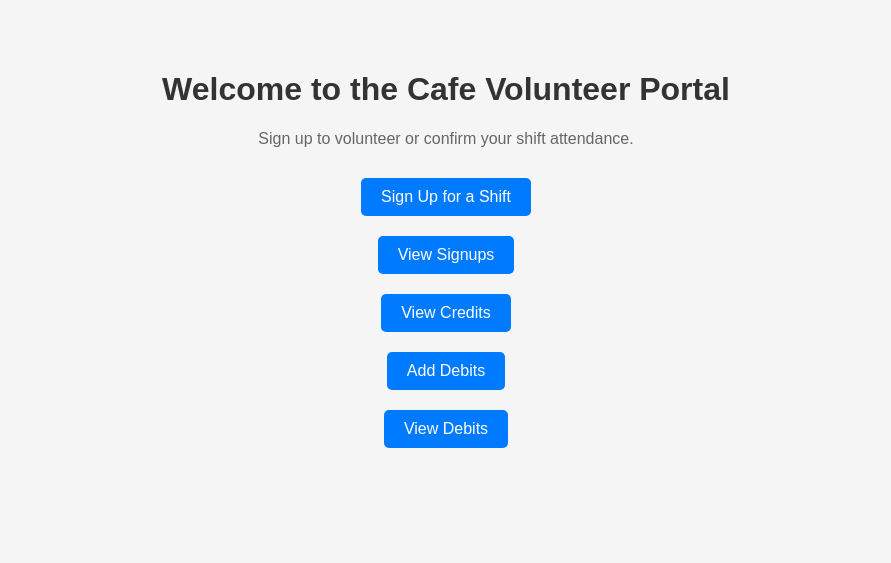
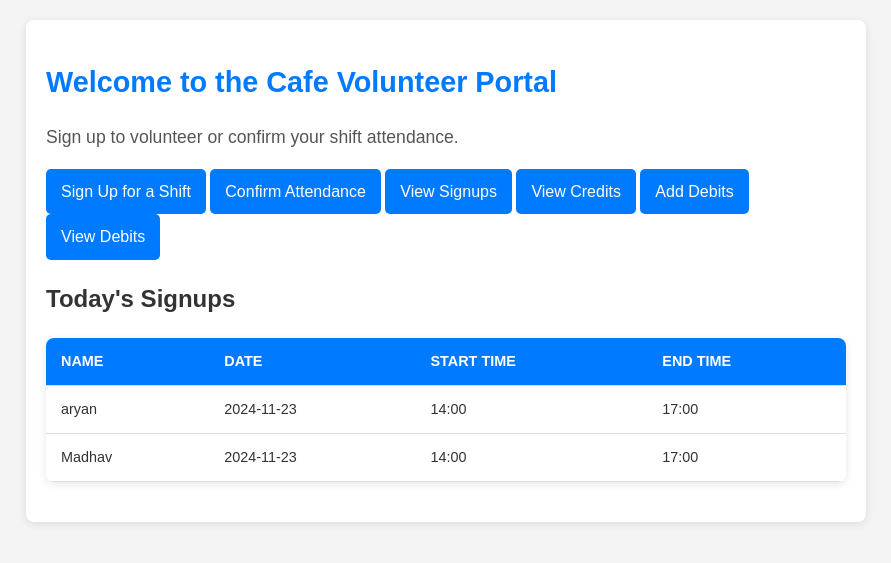
Before and after one commit to kmsaryan/CafeVolunteerPortal, a Flask app: page / in a window 1280 px wide. Shown: the top 563 px of the page, without its empty margins (194-1085 px from the left). Run offline with Flask 3, Linux system fonts and the light colour scheme; data comes from the database, SQL or seed files in the repository; both versions use the stored data as it was after the commit.

Commit message:
Add navigation links to templates and enhance UI with improved styles

```diff
--- a/app.py
+++ b/app.py
@@ -15,7 +15,11 @@ def get_db_connection():
 # Home route
 @app.route("/")
 def index():
-    return render_template("home.html")
+    conn = get_db_connection()
+    today = datetime.now().strftime("%Y-%m-%d")
+    today_signups = conn.execute("SELECT * FROM Signups WHERE date = ?", (today,)).fetchall()
+    conn.close()
+    return render_template("home.html", today_signups=today_signups)
 
 # Route to view signups
 @app.route("/signups")
@@ -31,107 +35,140 @@ def signup():
     if request.method == "POST":
         name = request.form["name"]
         date = request.form["date"]
-        shift_time = request.form['shift-time']
+        shift_time = request.form["shift-time"]
         start_time, end_time = shift_time.split('-')
-
-        # Calculate duration
-        start_time_dt = datetime.strptime(start_time.strip(), '%H:%M')
-        end_time_dt = datetime.strptime(end_time.strip(), '%H:%M')
-        duration = (end_time_dt - start_time_dt).seconds / 3600
 
         conn = get_db_connection()
         cursor = conn.cursor()
 
-        # Check if the volunteer worked on the previous day
-        last_entry = cursor.execute("""
-            SELECT date FROM Signups WHERE name = ? ORDER BY date DESC LIMIT 1
-        """, (name,)).fetchone()
+        # Check for duplicate signups
+        duplicate = cursor.execute("""
+            SELECT * FROM Signups WHERE name = ? AND date = ?
+        """, (name, date)).fetchone()
+        if duplicate:
+            conn.close()
+            return render_template("signup.html", signup_message="You have already signed up for this date!")
 
-        if last_entry:
-            last_date = datetime.strptime(last_entry["date"], "%Y-%m-%d")
-            signup_date = datetime.strptime(date, "%Y-%m-%d")
-            if (signup_date - last_date).days == 1:
-                conn.close()
-                return "Volunteer cannot work on consecutive days!", 400
+        # Check if fewer than two workers are signed up
+        worker_count = cursor.execute("""
+            SELECT COUNT(*) AS count FROM Signups WHERE date = ?
+        """, (date,)).fetchone()["count"]
+        if worker_count >= 2:
+            conn.close()
+            return render_template("signup.html", signup_message="This date already has enough workers!")
 
         # Insert the new signup
         cursor.execute("""
             INSERT INTO Signups (name, date, start_time, end_time)
             VALUES (?, ?, ?, ?)
-        """, (name, date, start_time, end_time))
+        """, (name, date, start_time.strip(), end_time.strip()))
+        conn.commit()
+        conn.close()
+        return redirect(url_for("view_signups"))
+
+    return render_template("signup.html", signup_message=None)
+
+# Route to handle attendance confirmation and update Credits table
+@app.route("/confirm", methods=["POST", "GET"])
+def confirm_attendance():
+    if request.method == "POST":
+        name = request.form["name"]
+        shift_date = request.form["shift-date"]
+
+        conn = get_db_connection()
+        cursor = conn.cursor()
+
+        # Fetch signup details for the given name and date
+        signup = cursor.execute("""
+            SELECT * FROM Signups WHERE name = ? AND date = ? LIMIT 1
+        """, (name, shift_date)).fetchone()
+
+        if not signup:
+            conn.close()
+            return render_template("confirm.html", confirm_message="Signup not found!")
+
+        if signup["attendance"] == "Confirmed":
+            conn.close()
+            return render_template("confirm.html", confirm_message="Attendance already confirmed!")
+
+        # Calculate credits earned
+        start_time = datetime.strptime(signup["start_time"], "%H:%M")
+        end_time = datetime.strptime(signup["end_time"], "%H:%M")
+        duration = (end_time - start_time).seconds / 3600
+        amount_made = duration * 20
+
+        # Calculate the updated balance considering debits
+        total_credits = cursor.execute("""
+            SELECT COALESCE(SUM(amount_made), 0) AS total_credits FROM Credits WHERE name = ?
+        """, (name,)).fetchone()["total_credits"]
+
+        total_debits = cursor.execute("""
+            SELECT COALESCE(SUM(amount_spent), 0) AS total_debits FROM Debits WHERE name = ?
+        """, (name,)).fetchone()["total_debits"]
+
+        current_balance = total_credits - total_debits + amount_made
+
+        # Update attendance and add entry to Credits
+        cursor.execute("UPDATE Signups SET attendance = 'Confirmed' WHERE id = ?", (signup["id"],))
+        cursor.execute("""
+            INSERT INTO Credits (name, date, amount_made, balance) VALUES (?, ?, ?, ?)
+        """, (name, shift_date, amount_made, current_balance))
         conn.commit()
         conn.close()
 
-        return redirect(url_for("view_signups"))
+        return render_template("confirm.html", confirm_message="Attendance confirmed successfully!")
 
-    return render_template("signup.html")
+    # GET request
+    return render_template("confirm.html", confirm_message="")
 
-# Route to confirm attendance and update Credits table
-@app.route("/confirm/<int:signup_id>", methods=["POST"])
-def confirm_attendance(signup_id):
-    conn = get_db_connection()
-    cursor = conn.cursor()
 
-    # Fetch signup details
-    signup = cursor.execute("SELECT * FROM Signups WHERE id = ?", (signup_id,)).fetchone()
-    if not signup:
+
+@app.route("/debit", methods=["GET", "POST"])
+def add_debit():
+    if request.method == "POST":
+        # Handle the form submission
+        try:
+            name = request.form["name"]
+            date = request.form["date"]
+            amount_spent = float(request.form["amount_spent"])
+        except KeyError as e:
+            return f"Missing field: {e.args[0]}", 400
+
+        conn = get_db_connection()
+        cursor = conn.cursor()
+
+        # Calculate the updated balance considering both Credits and Debits
+        total_credits = cursor.execute("""
+            SELECT COALESCE(SUM(amount_made), 0) AS total_credits FROM Credits WHERE name = ?
+        """, (name,)).fetchone()["total_credits"]
+
+        total_debits = cursor.execute("""
+            SELECT COALESCE(SUM(amount_spent), 0) AS total_debits FROM Debits WHERE name = ?
+        """, (name,)).fetchone()["total_debits"]
+
+        current_balance = total_credits - total_debits
+
+        # Check if the balance is sufficient
+        if current_balance < amount_spent:
+            conn.close()
+            return "Insufficient balance!", 400
+
+        # Calculate the new balance
+        new_balance = current_balance - amount_spent
+
+        # Add entry to the Debits table
+        cursor.execute("""
+            INSERT INTO Debits (name, date, amount_spent, balance) VALUES (?, ?, ?, ?)
+        """, (name, date, amount_spent, new_balance))
+        conn.commit()
         conn.close()
-        return "Signup not found!", 404
 
-    if signup["attendance"] == "Confirmed":
-        conn.close()
-        return "Attendance already confirmed!", 400
+        return redirect(url_for("view_debits"))
 
-    # Calculate credits earned
-    start_time = datetime.strptime(signup["start_time"], "%H:%M")
-    end_time = datetime.strptime(signup["end_time"], "%H:%M")
-    duration = (end_time - start_time).seconds / 3600
-    amount_made = duration * 20
+    # Render the debit form for a GET request
+    return render_template("debit_entry.html")
 
-    # Get the last balance from the Credits table
-    last_balance = cursor.execute("""
-        SELECT balance FROM Credits WHERE name = ? ORDER BY date DESC LIMIT 1
-    """, (signup["name"],)).fetchone()
-    new_balance = (last_balance["balance"] if last_balance else 0) + amount_made
 
-    # Update attendance and add entry to Credits
-    cursor.execute("UPDATE Signups SET attendance = 'Confirmed' WHERE id = ?", (signup_id,))
-    cursor.execute("""
-        INSERT INTO Credits (name, date, amount_made, balance) VALUES (?, ?, ?, ?)
-    """, (signup["name"], signup["date"], amount_made, new_balance))
-    conn.commit()
-    conn.close()
-
-    return redirect(url_for("view_signups"))
-
-# Route to handle debit transactions
-@app.route("/debit", methods=["POST","GET"])
-def add_debit():
-    name = request.form["name"]
-    date = request.form["date"]
-    amount_spent = float(request.form["amount_spent"])
-
-    conn = get_db_connection()
-    cursor = conn.cursor()
-
-    # Get the last balance from the Credits table
-    last_balance = cursor.execute("""
-        SELECT balance FROM Credits WHERE name = ? ORDER BY date DESC LIMIT 1
-    """, (name,)).fetchone()
-    if not last_balance or last_balance["balance"] < amount_spent:
-        conn.close()
-        return "Insufficient balance!", 400
-
-    # Calculate the new balance
-    new_balance = last_balance["balance"] - amount_spent
-
-    # Add entry to Debits table
-    cursor.execute("""
-        INSERT INTO Debits (name, date, amount_spent, balance) VALUES (?, ?, ?, ?)
-    """, (name, date, amount_spent, new_balance))
-    conn.commit()
-    conn.close()
-    return render_template("debit_entry.html")
 
 
 # Route to view debits
--- a/static/css/styles.css
+++ b/static/css/styles.css
@@ -1,85 +1,161 @@
-/* General Styles */
+/* General styles */
 body {
     font-family: Arial, sans-serif;
+    line-height: 1.6;
     margin: 0;
     padding: 0;
-    display: flex;
-    justify-content: center;
-    align-items: center;
-    flex-direction: column;
-    background-color: #f5f5f5;
+    background-color: #f4f4f4;
+    color: #333;
 }
 
 .container {
-    text-align: center;
-    margin-top: 50px;
+    max-width: 800px;
+    margin: 20px auto;
+    padding: 20px;
+    background: #fff;
+    box-shadow: 0 2px 8px rgba(0, 0, 0, 0.1);
+    border-radius: 8px;
 }
 
-h1, h2 {
-    color: #333;
+/* Header styles */
+header h1 {
+    margin-bottom: 15px;
+    font-size: 1.8rem;
+    color: #007BFF;
 }
 
-p {
-    color: #666;
+header p {
+    font-size: 1.1rem;
+    color: #555;
 }
 
-.button-group {
-    margin: 20px;
+/* Button styles */
+button,
+.button {
+    display: inline-block;
+    padding: 10px 15px;
+    background: #007BFF;
+    color: #fff;
+    border: none;
+    border-radius: 5px;
+    text-decoration: none;
+    cursor: pointer;
+    transition: background-color 0.3s ease-in-out, transform 0.2s ease-in-out;
 }
 
-.button {
-    text-decoration: none;
-    color: white;
-    background-color: #007bff;
-    padding: 10px 20px;
-    border-radius: 5px;
-    margin: 10px;
-    display: inline-block;
-    transition: background-color 0.3s;
+button:hover,
+.button:hover {
+    background-color: #0056b3;
+    transform: translateY(-2px);
 }
 
-.button:hover {
-    background-color: #0056b3;
+/* Table styles */
+table {
+    width: 100%;
+    border-collapse: collapse;
+    margin: 20px 0;
+    font-size: 1rem;
+    background-color: #fff;
+    border-radius: 8px;
+    overflow: hidden;
+    box-shadow: 0 2px 8px rgba(0, 0, 0, 0.1);
 }
 
-/* Form Styles */
-.form-container {
-    width: 300px;
-    padding: 20px;
-    margin-top: 20px;
-    background-color: #ffffff;
-    border: 1px solid #ddd;
-    border-radius: 10px;
+table th,
+table td {
+    padding: 12px 15px;
+    border-bottom: 1px solid #ddd;
+    text-align: left;
+    font-size: 0.9rem;
 }
 
-label {
+table th {
+    background-color: #007BFF;
+    color: white;
+    text-transform: uppercase;
     font-weight: bold;
-    display: block;
-    margin-top: 10px;
 }
 
-input, select, button {
+table tr:hover {
+    background-color: #f4f8ff;
+}
+
+/* Responsive table styles */
+@media (max-width: 600px) {
+    table {
+        display: block;
+        overflow-x: auto;
+        white-space: nowrap;
+    }
+
+    table th,
+    table td {
+        font-size: 0.8rem;
+    }
+}
+
+/* Form styles */
+form {
+    margin: 20px 0;
+}
+
+form label {
+    display: block;
+    font-weight: bold;
+    margin-bottom: 5px;
+    color: #555;
+}
+
+form input,
+form select,
+form button {
     width: 100%;
-    padding: 8px;
-    margin-top: 5px;
+    padding: 10px;
+    margin-bottom: 15px;
     border: 1px solid #ddd;
     border-radius: 5px;
     box-sizing: border-box;
 }
 
-button {
-    background-color: #28a745;
-    color: white;
-    font-weight: bold;
-    cursor: pointer;
+form input:focus,
+form select:focus {
+    border-color: #007BFF;
+    outline: none;
 }
 
-button:hover {
-    background-color: #218838;
+/* Mobile-first form adjustments */
+@media (max-width: 600px) {
+
+    form input,
+    form select,
+    form button {
+        font-size: 0.9rem;
+        padding: 8px;
+    }
 }
 
-#signup-message, #confirm-message {
-    color: #ff0000;
+/* Miscellaneous styles */
+a {
+    color: #007BFF;
+    text-decoration: none;
+}
+
+a:hover {
+    text-decoration: underline;
+}
+
+#signup-message,
+#confirm-message {
+    font-size: 1rem;
+    color: #007BFF;
     margin-top: 10px;
+}
+.confirmed {
+    color: green;
     font-weight: bold;
 }
+
+.pending {
+    color: orange;
+    font-weight: bold;
+}
--- a/templates/confirm.html
+++ b/templates/confirm.html
@@ -1,11 +1,13 @@
 <!DOCTYPE html>
 <html lang="en">
+
 <head>
     <meta charset="UTF-8">
     <meta name="viewport" content="width=device-width, initial-scale=1.0">
     <title>Confirm Attendance - Cafe Volunteer Portal</title>
     <link rel="stylesheet" href="{{ url_for('static', filename='css/styles.css') }}">
 </head>
+
 <body>
     <section id="confirm" class="form-container">
         <h2>Shift Confirmation</h2>
@@ -21,7 +23,11 @@
             <button type="submit">Confirm Attendance</button>
         </form>
 
+        {% if confirm_message %}
         <p id="confirm-message">{{ confirm_message }}</p>
+        {% endif %}
     </section>
+    <a href="/">Back to Home</a>
 </body>
+
 </html>
--- a/templates/home.html
+++ b/templates/home.html
@@ -1,11 +1,13 @@
 <!DOCTYPE html>
 <html lang="en">
+
 <head>
     <meta charset="UTF-8">
     <meta name="viewport" content="width=device-width, initial-scale=1.0">
     <title>Welcome - Cafe Volunteer Portal</title>
     <link rel="stylesheet" href="{{ url_for('static', filename='css/styles.css') }}">
 </head>
+
 <body>
     <div class="container">
         <header>
@@ -13,14 +15,37 @@
             <p>Sign up to volunteer or confirm your shift attendance.</p>
         </header>
         <div class="button-group">
-            <a href="/signup" class="button">Sign Up for a Shift</a><br>
-
-            <a href="/signups" class='button'>View Signups</a><br>
-            <a href="/credits" class="button">View Credits</a><br>
-            <a href="/debit"  class="button">Add Debits</a><br>
-            <a href="/debits"  class="button">View Debits </a><br>
-
+            <a href="/signup" class="button">Sign Up for a Shift</a>
+            <a href="/confirm" class="button">Confirm Attendance</a>
+            <a href="/signups" class="button">View Signups</a>
+            <a href="/credits" class="button">View Credits</a>
+            <a href="/debit" class="button">Add Debits</a>
+            <a href="/debits" class="button">View Debits</a>
         </div>
+        <section>
+            <h2>Today's Signups</h2>
+            {% if today_signups %}
+            <table>
+                <tr>
+                    <th>Name</th>
+                    <th>Date</th>
+                    <th>Start Time</th>
+                    <th>End Time</th>
+                </tr>
+                {% for signup in today_signups %}
+                <tr>
+                    <td>{{ signup.name }}</td>
+                    <td>{{ signup.date }}</td>
+                    <td>{{ signup.start_time }}</td>
+                    <td>{{ signup.end_time }}</td>
+                </tr>
+                {% endfor %}
+            </table>
+            {% else %}
+            <p>No signups for today yet!</p>
+            {% endif %}
+        </section>
     </div>
 </body>
+
 </html>
--- a/templates/signup.html
+++ b/templates/signup.html
@@ -31,6 +31,7 @@
             <button type="submit">Sign Up</button>
             <p id="signup-message">{{ signup_message }}</p>
         </form>
+        <a href="/">Back to Home</a>
     </section>
 </body>
 </html>
```
Also changed, not shown: templates/signups.html (+15 -10 lines), CHANGELOG.md (added), db.sqlite, 1 other file.
